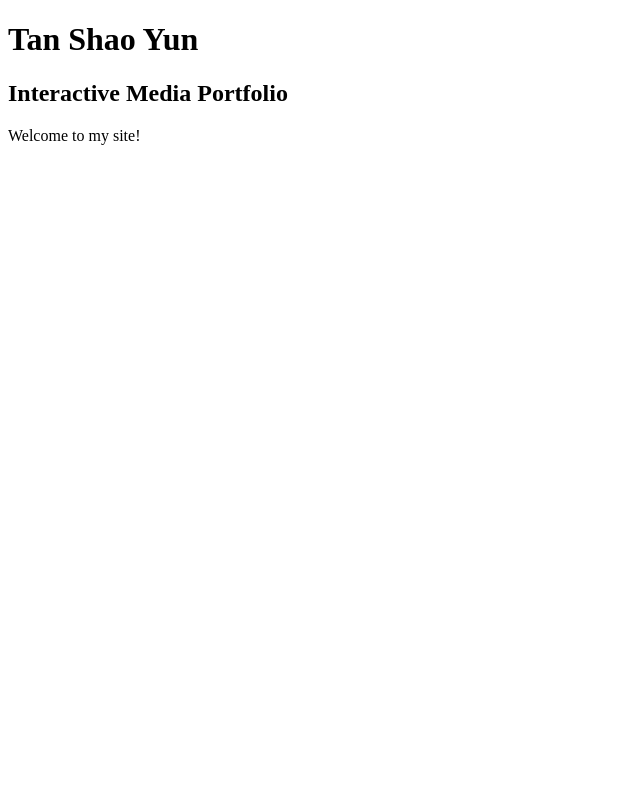
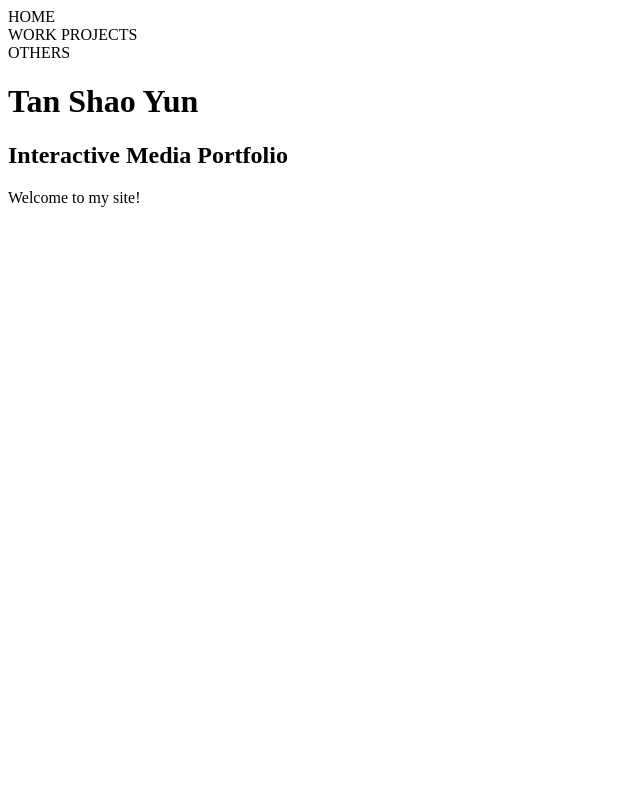
Before and after one commit to shaocloud/shaoyun.github.io, a plain HTML site: page index.html in a window 1280 px wide. Shown: the top 800 px of the page, without its empty margins (0-640 px from the left). Drawn offline with Linux system fonts and the light colour scheme.

Commit message:
Add sticky menu test

```diff
--- a/index.html
+++ b/index.html
@@ -5,12 +5,75 @@
     <meta charset="UTF-8" />
     <meta name="viewport" content="width=device-width" />
     <title>shao.casa</title>
+    <link rel="stylesheet" href="style.css">
 </head>
 
 <body>
+    <div class="menu">
+        <div class="menuLink">HOME</div>
+        <div class="menuLink">WORK PROJECTS</div>
+        <div class="menuLink">OTHERS</div>
+    </div>
     <h1>Tan Shao Yun</h1>
     <h2>Interactive Media Portfolio</h2>
     <p>Welcome to my site!</p>
+    <br/>
+    <br/>
+    <br/>
+    <br/>
+    <br/>
+    <br/>
+    <br/>
+    <br/>
+    <br/>
+    <br/>
+    <br/>
+    <br/>
+    <br/>
+    <br/>
+    <br/>
+    <br/>
+    <br/>
+    <br/>
+    <br/>
+    <br/>
+    <br/>
+    <br/>
+    <br/>
+    <br/>
+    <br/>
+    <br/>
+    <br/>
+    <br/>
+    <br/>
+    <br/>
+    <br/>
+    <br/>
+    <br/>
+    <br/>
+    <br/>
+    <br/>
+    <br/>
+    <br/>
+    <br/>
+    <br/>
+    <br/>
+    <br/>
+    <br/>
+    <br/>
+    <br/>
+    <br/>
+    <br/>
+    <br/>
+    <br/>
+    <br/>
+    <br/>
+    <br/>
+    <br/>
+    <br/>
+    <br/>
+    <br/>
+    a
 </body>
 
 </html>
--- a/style.css
+++ b/style.css
@@ -2,7 +2,9 @@ html {
     scroll-behavior: smooth;
 }
 
-.menu {
+div.menu {
+    position: sticky;
+    top: 0;
     transition: all 0.5s ease 0s;
     -moz-transition: all 0.5s ease 0s;
     -webkit-transition: all 0.5s ease 0s;
```
